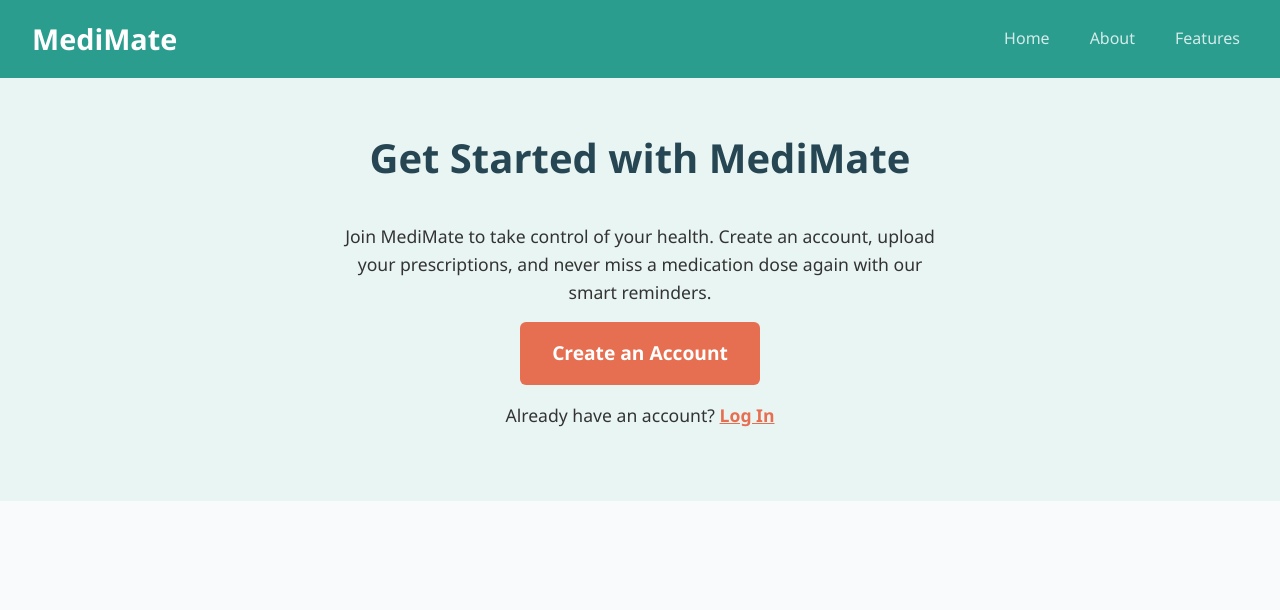
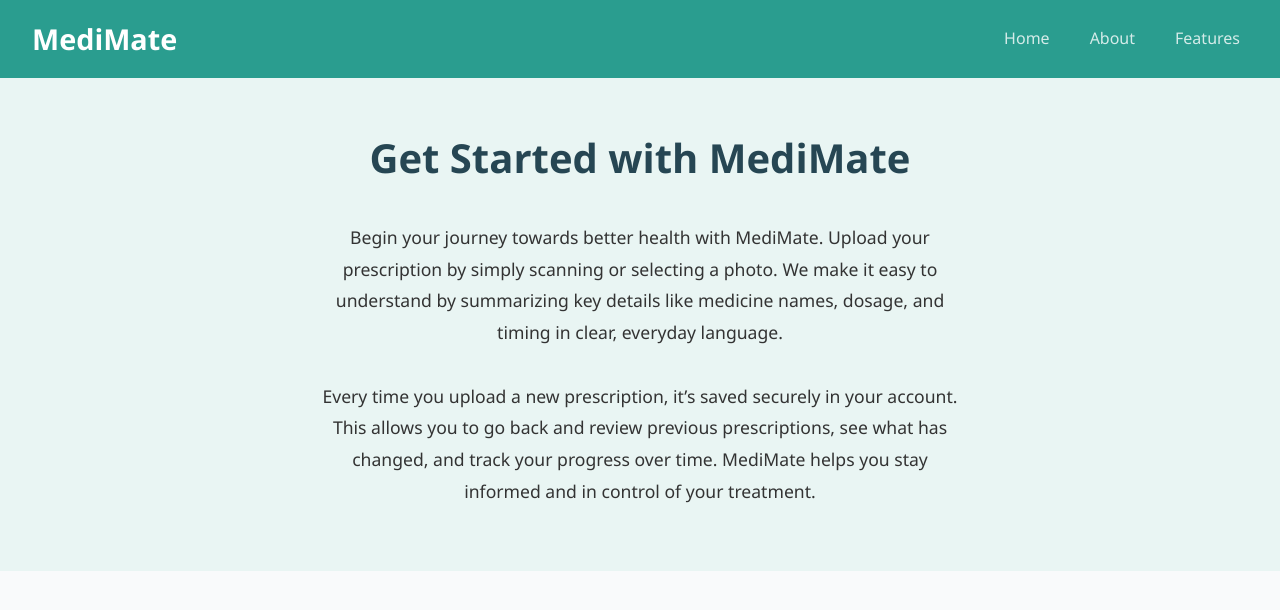
Before and after one commit to hemanthanilaa/medimate-app, a Next.js app: page /get-started in a window 1280 px wide. Shown: the top 610 px of the page. Built offline with nearby package versions, Linux system fonts and the light colour scheme.

Commit message:
Changes in get started page

```diff
--- a/src/pages/get-started.js
+++ b/src/pages/get-started.js
@@ -1,7 +1,6 @@
 // src/pages/get-started.js
 import Head from "next/head";
 import Layout from "../components/Layout";
-import Link from "next/link";
 
 export default function GetStarted() {
   return (
@@ -10,27 +9,18 @@ export default function GetStarted() {
         <title>Get Started - MediMate</title>
         <meta
           name="description"
-          content="Start managing your health with MediMate today. Upload prescriptions, set reminders, and stay organized."
+          content="Start managing your health with MediMate today. Upload prescriptions, get simple summaries, and compare with previous treatments."
         />
       </Head>
 
       <section className="main" style={{ flexDirection: "column", textAlign: "center" }}>
         <h1>Get Started with MediMate</h1>
-        <p style={{ maxWidth: 600, margin: "1rem auto" }}>
-          Join MediMate to take control of your health. Create an account, upload your prescriptions, and never miss a medication dose again with our smart reminders.
+        <p style={{ maxWidth: 650, margin: "1rem auto", fontSize: "1.1rem", lineHeight: "1.8" }}>
+          Begin your journey towards better health with MediMate. Upload your prescription by simply scanning or selecting a photo. We make it easy to understand by summarizing key details like medicine names, dosage, and timing in clear, everyday language.
         </p>
-        <Link href="/signup" legacyBehavior>
-          <a className="btn-primary" style={{ padding: "1rem 2rem", fontSize: "1.2rem" }}>
-            Create an Account
-          </a>
-        </Link>
-        <p style={{ marginTop: "1rem" }}>
-  Already have an account?{" "}
-  <Link href="/login" style={{ color: "#e76f51", fontWeight: "bold" }}>
-    Log In
-  </Link>
-</p>
-
+        <p style={{ maxWidth: 650, margin: "1rem auto", fontSize: "1.1rem", lineHeight: "1.8" }}>
+          Every time you upload a new prescription, it’s saved securely in your account. This allows you to go back and review previous prescriptions, see what has changed, and track your progress over time. MediMate helps you stay informed and in control of your treatment.
+        </p>
       </section>
     </Layout>
   );
```
